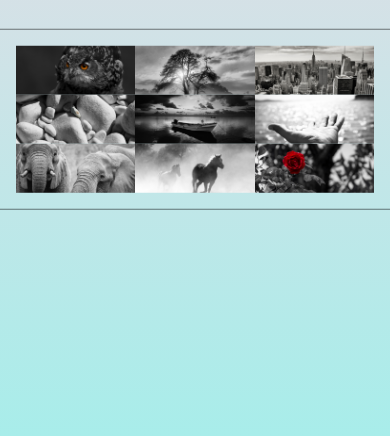
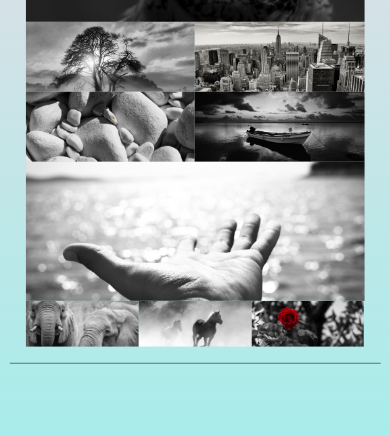
Before and after one commit to monalighosh/flexbox-image-gallery, a plain HTML site: page index.html in a window 390 px wide. Shown: the part 408-844 px from the top of the page. Drawn offline with Linux system fonts and the light colour scheme.

Commit message:
Updating gallery functionality

```diff
--- a/css/main.css
+++ b/css/main.css
@@ -5,6 +5,9 @@
 ------------------------------------------------------------ */
 body {
   font: 400 100% 'Lato', sans-serif;
+  background-image: -webkit-gradient(linear, left bottom, left top, from(#a8edea), to(#fed6e3));
+  background-image: -webkit-linear-gradient(bottom, #a8edea 0%, #fed6e3 100%);
+  background-image: -o-linear-gradient(bottom, #a8edea 0%, #fed6e3 100%);
   background-image: linear-gradient(to top, #a8edea 0%, #fed6e3 100%);
   color: black;
   letter-spacing: 0.05em;
@@ -25,6 +28,8 @@ body {
   position: absolute;
   top: 50%;
   left: 50%;
+  -webkit-transform: translate(-50%, -50%);
+      -ms-transform: translate(-50%, -50%);
           transform: translate(-50%, -50%);
   text-align: center;
 }
@@ -42,6 +47,8 @@ body {
 }
 
 main {
+  display: -webkit-box;
+  display: -ms-flexbox;
   display: flex;
   margin: 2em 0;
   border-top: 1px solid rgba(0, 0, 0, 0.5);
@@ -52,60 +59,192 @@ main {
 
 .flexImage-gallery__list {
   list-style-type: none;
+  display: -webkit-box;
+  display: -ms-flexbox;
   display: flex;
+  -ms-flex-wrap: wrap;
       flex-wrap: wrap;
 }
 
 .flexImage-gallery__item {
-  flex: 1 0 33.3%;
+  -webkit-box-flex: 0;
+      -ms-flex: 0 0 33.3%;
+          flex: 0 0 33.3%;
 }
 
 .flexImage-gallery__item img {
   width: 100%;
   height: auto;
   display: block;
+  -webkit-transition: all 0.5s ease;
+  -o-transition: all 0.5s ease;
   transition: all 0.5s ease;
   cursor: pointer;
+  -webkit-transform-origin: center;
+      -ms-transform-origin: center;
           transform-origin: center;
 }
 
-.flexImage-gallery__list .flexImage-gallery__item:nth-child(7) img {
-  transform-origin: bottom left;
+.flexImage-gallery__list .flexImage-gallery__item:first-child img {
+  -webkit-transform-origin: top left;
+      -ms-transform-origin: top left;
+          transform-origin: top left;
+}
+
+.flexImage-gallery__list .flexImage-gallery__item:nth-child(2) img {
+  -webkit-transform-origin: 50% 0;
+      -ms-transform-origin: 50% 0;
+          transform-origin: 50% 0;
 }
 
 .flexImage-gallery__list .flexImage-gallery__item:nth-child(3) img {
+  -webkit-transform-origin: top right;
+      -ms-transform-origin: top right;
           transform-origin: top right;
 }
 
-.flexImage-gallery__list .flexImage-gallery__item:nth-child(2) img {
-  transform-origin: 50% 0;
-}
-
 .flexImage-gallery__list .flexImage-gallery__item:nth-child(4) img {
+  -webkit-transform-origin: 0 50%;
+      -ms-transform-origin: 0 50%;
           transform-origin: 0 50%;
 }
 
 .flexImage-gallery__list .flexImage-gallery__item:nth-child(6) img {
+  -webkit-transform-origin: right 50%;
+      -ms-transform-origin: right 50%;
           transform-origin: right 50%;
 }
 
+.flexImage-gallery__list .flexImage-gallery__item:nth-child(7) img {
+  -webkit-transform-origin: bottom left;
+      -ms-transform-origin: bottom left;
+          transform-origin: bottom left;
+}
+
 .flexImage-gallery__list .flexImage-gallery__item:nth-child(8) img {
+  -webkit-transform-origin: 50% bottom;
+      -ms-transform-origin: 50% bottom;
           transform-origin: 50% bottom;
 }
 
-.flexImage-gallery__list .flexImage-gallery__item:first-child img {
-  transform-origin: top left;
-}
-
 .flexImage-gallery__list .flexImage-gallery__item:last-child img {
+  -webkit-transform-origin: bottom right;
+      -ms-transform-origin: bottom right;
           transform-origin: bottom right;
 }
 
 .flexImage-gallery__item img:hover {
+  -webkit-transform: scale(3);
+      -ms-transform: scale(3);
           transform: scale(3);
+  -webkit-box-shadow: 0 0 15px 1px rgba(255, 255, 255, 0.3);
           box-shadow: 0 0 15px 1px rgba(255, 255, 255, 0.3);
 }
 
 /* ------------------------------------------------------------
   Media queries
 ------------------------------------------------------------ */
+@media screen and (max-width: 800px) {
+  .flexImage-gallery {
+    width: 95%;
+  }
+
+  .flexImage-gallery__heading {
+    font-size: 2.7rem;
+  }
+
+  .flexImage-gallery__list {
+    overflow: hidden;
+  }
+
+  .flexImage-gallery__item {
+    -webkit-box-flex: 0;
+        -ms-flex: 0 0 50%;
+            flex: 0 0 50%;
+  }
+
+  .flexImage-gallery__item:first-child,
+  .flexImage-gallery__item:nth-child(6) {
+    -ms-flex-preferred-size: 100%;
+        flex-basis: 100%;
+  }
+
+  .flexImage-gallery__item:nth-child(7),
+  .flexImage-gallery__item:nth-child(8),
+  .flexImage-gallery__item:nth-child(9) {
+    -ms-flex-preferred-size: 33.33%;
+        flex-basis: 33.33%;
+  }
+
+  .flexImage-gallery__list .flexImage-gallery__item:nth-child(2) img {
+    -webkit-transform-origin: top left;
+        -ms-transform-origin: top left;
+            transform-origin: top left;
+  }
+
+  .flexImage-gallery__list .flexImage-gallery__item:nth-child(3) img {
+    -webkit-transform-origin: top right;
+        -ms-transform-origin: top right;
+            transform-origin: top right;
+  }
+
+  .flexImage-gallery__list .flexImage-gallery__item:nth-child(4) img {
+    -webkit-transform-origin: bottom left;
+        -ms-transform-origin: bottom left;
+            transform-origin: bottom left;
+  }
+
+  .flexImage-gallery__list .flexImage-gallery__item:nth-child(5) img {
+    -webkit-transform-origin: bottom right;
+        -ms-transform-origin: bottom right;
+            transform-origin: bottom right;
+  }
+
+  .flexImage-gallery__list .flexImage-gallery__item:nth-child(7) img {
+    -webkit-transform-origin: bottom left;
+        -ms-transform-origin: bottom left;
+            transform-origin: bottom left;
+  }
+
+  .flexImage-gallery__list .flexImage-gallery__item:nth-child(8) img {
+    -webkit-transform-origin: 50% bottom;
+        -ms-transform-origin: 50% bottom;
+            transform-origin: 50% bottom;
+  }
+
+  .flexImage-gallery__list .flexImage-gallery__item:last-child img {
+    -webkit-transform-origin: bottom right;
+        -ms-transform-origin: bottom right;
+            transform-origin: bottom right;
+  }
+
+  .flexImage-gallery__item img:hover {
+    -webkit-transform: scale(2);
+        -ms-transform: scale(2);
+            transform: scale(2);
+    -webkit-box-shadow: none;
+            box-shadow: none;
+  }
+
+  .flexImage-gallery__item:first-child img,
+  .flexImage-gallery__item:nth-child(6) img {
+    -webkit-transform: scale(1);
+        -ms-transform: scale(1);
+            transform: scale(1);
+  }
+
+  .flexImage-gallery__item:first-child img:hover,
+  .flexImage-gallery__item:nth-child(6) img:hover {
+    -webkit-transform: scale(1);
+        -ms-transform: scale(1);
+            transform: scale(1);
+  }
+
+  .flexImage-gallery__item:nth-child(7) img:hover,
+  .flexImage-gallery__item:nth-child(8) img:hover,
+  .flexImage-gallery__item:nth-child(9) img:hover {
+    -webkit-transform: scale(3.5, 4.03);
+        -ms-transform: scale(3.5, 4.03);
+            transform: scale(3.5, 4.03);
+  }
+}
```
Lines whose indentation alone changed are shown as unchanged.
